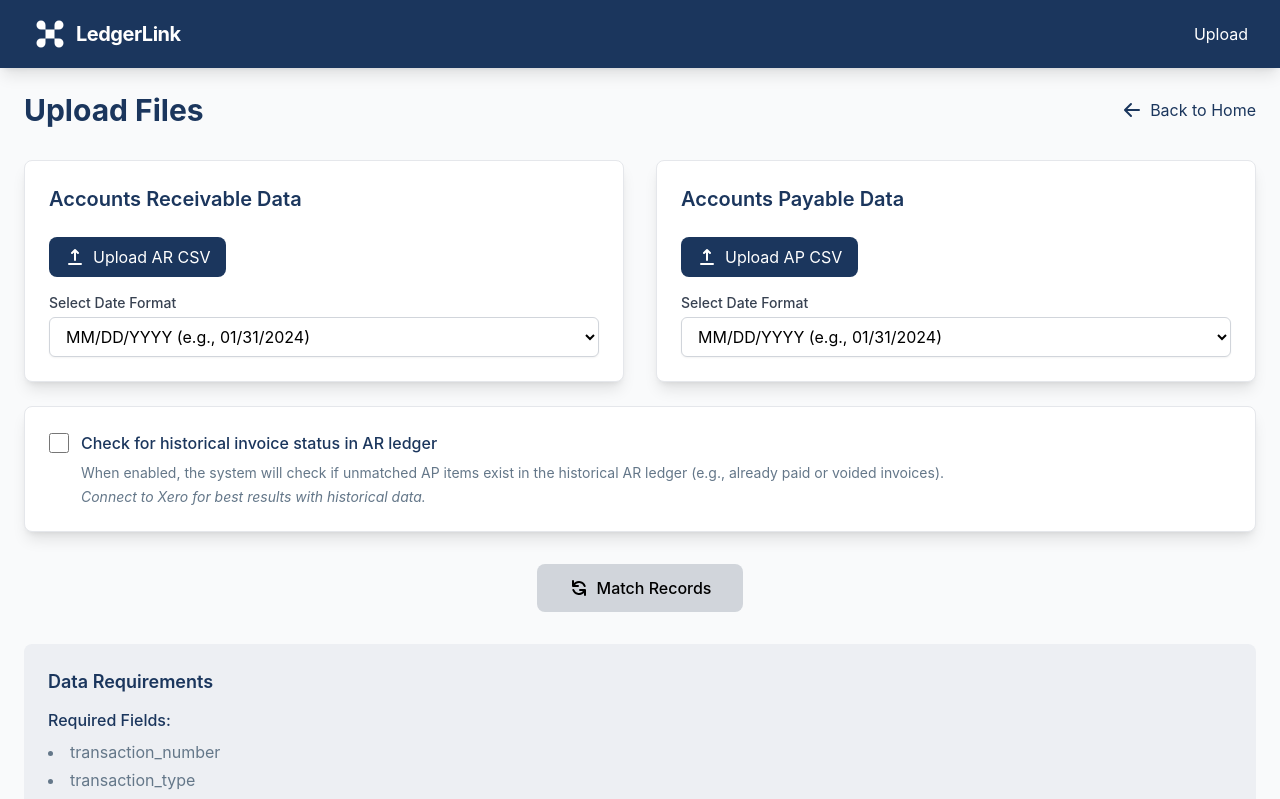
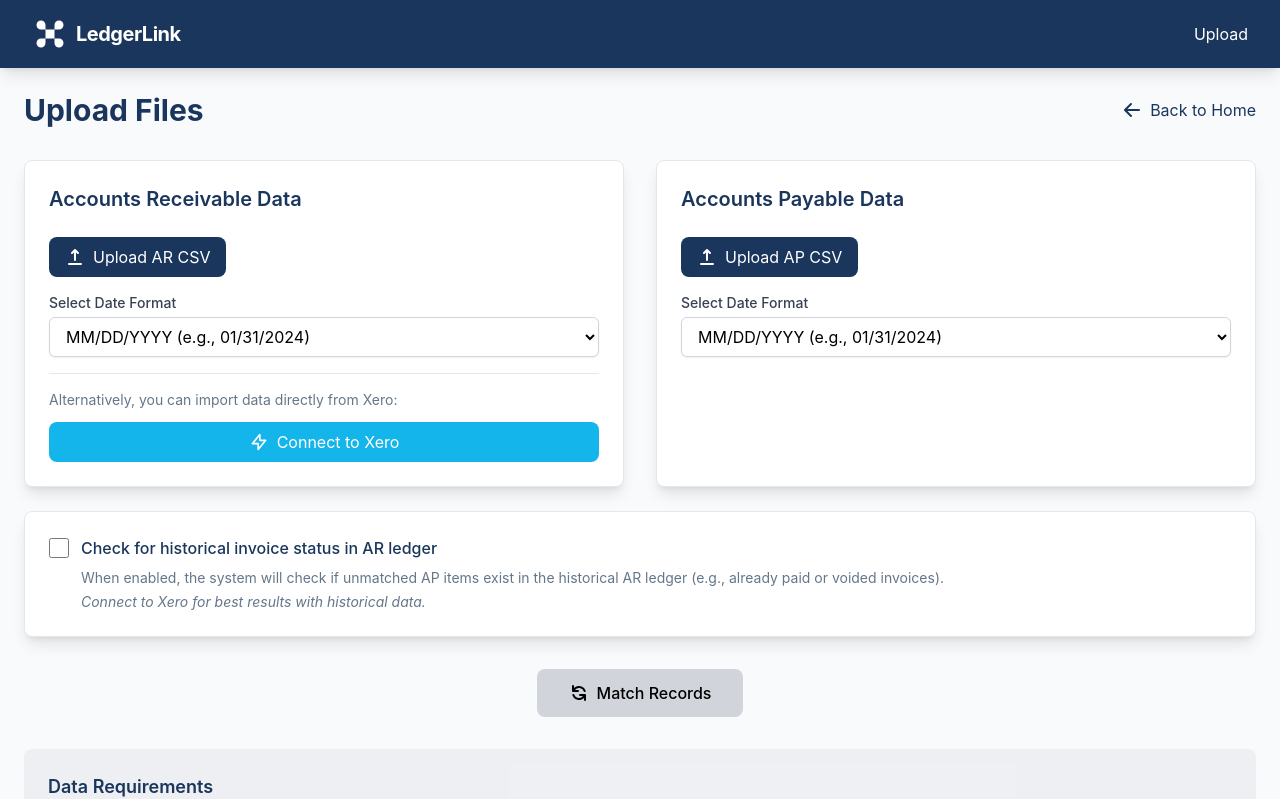
Before and after one commit to TomWall1/Ledger-Match, a React (Create React App) app in the folder frontend/: page /upload in a window 1280 px wide. Shown: the top 799 px of the page. Built offline with nearby package versions, Linux system fonts and the light colour scheme; no server answers.

Commit message:
Fix Xero connection UI to remove confusing "Connect to Xero" button after authentication

```diff
--- a/frontend/src/pages/Upload.jsx
+++ b/frontend/src/pages/Upload.jsx
@@ -158,6 +158,7 @@ const Upload = () => {
           <div className="bg-white rounded-lg shadow-lg p-6 border border-gray-200">
             <h2 className="text-xl font-semibold mb-4 text-[#1B365D]">Accounts Receivable Data</h2>
 
+            {/* Only show the buttons when properly authenticated with Xero */}
             {localAuthState && (
               <div className="mb-4">
                 <div className="flex space-x-4">
@@ -207,6 +208,24 @@ const Upload = () => {
                     onChange={(format) => setDateFormats(prev => ({ ...prev, ar: format }))}
                     label="Select Date Format"
                   />
+
+                  {/* Show Xero connection option only if not already connected */}
+                  {!localAuthState && (
+                    <div className="mt-6 pt-4 border-t border-gray-200">
+                      <p className="text-sm text-[#647789] mb-3">
+                        Alternatively, you can import data directly from Xero:
+                      </p>
+                      <button
+                        onClick={handleConnectXero}
+                        className="flex items-center justify-center w-full px-4 py-2 bg-[#13B5EA] text-white rounded-lg hover:bg-opacity-90 transition-colors"
+                      >
+                        <svg xmlns="http://www.w3.org/2000/svg" className="h-5 w-5 mr-2" fill="none" viewBox="0 0 24 24" stroke="currentColor">
+                          <path strokeLinecap="round" strokeLinejoin="round" strokeWidth={2} d="M13 10V3L4 14h7v7l9-11h-7z" />
+                        </svg>
+                        Connect to Xero
+                      </button>
+                    </div>
+                  )}
                 </>
               ) : localAuthState && sourceType === 'xero' ? (
                 <div className="space-y-4">
@@ -217,21 +236,7 @@ const Upload = () => {
                     </p>
                   )}
                 </div>
-              ) : (
-                <div className="text-center mb-6 p-4 bg-[#13B5EA] bg-opacity-5 rounded-lg">
-                  <p className="text-[#13B5EA] mb-4">
-                    {localAuthState
-                      ? "Select data from your connected Xero account"
-                      : "Connect to Xero to import your accounts receivable data"}
-                  </p>
-                  <button
-                    onClick={handleConnectXero}
-                    className="bg-[#13B5EA] text-white px-4 py-2 rounded-lg hover:bg-opacity-90 transition-colors"
-                  >
-                    {localAuthState ? "From Xero" : "Connect to Xero"}
-                  </button>
-                </div>
-              )}
+              ) : null}
             </div>
           </div>
 
```
